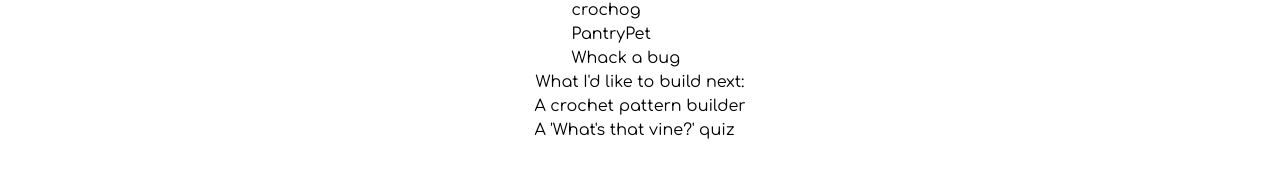
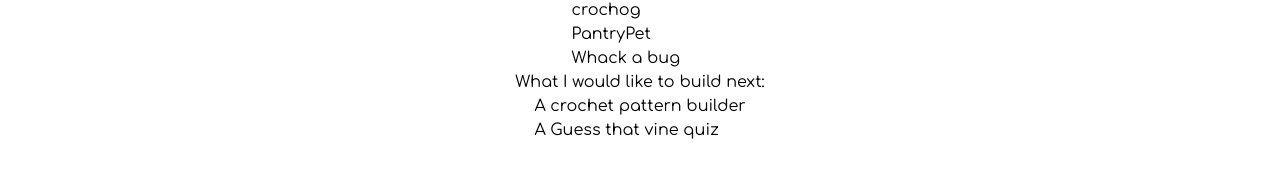
Before and after one commit to nellie-allsop/portfolio, a Next.js app: page /webdev in a window 1280 px wide. Shown: the part 210-402 px from the top of the page. Built offline with nearby package versions, Linux system fonts and the light colour scheme.

Commit message:
remove apostrophes for deployment

```diff
--- a/src/app/webdev/page.tsx
+++ b/src/app/webdev/page.tsx
@@ -10,7 +10,7 @@ export default function About() {
 	return (
 		<div className="p-8 flex flex-col items-center min-h-screen">
 			<h1 className="font-bold text-4xl text-purple-500">Coding</h1>
-			<br/>
+			<br />
 			<p>Projects so far:</p>
 			<ul>
 				<li>DnD Companion</li>
@@ -18,10 +18,10 @@ export default function About() {
 				<li>PantryPet</li>
 				<li>Whack a bug</li>
 			</ul>
-<p>What I'd like to build next:</p>
+			<p>What I would like to build next:</p>
 			<ul>
 				<li>A crochet pattern builder</li>
-	<li>A 'What's that vine?' quiz</li>
+				<li>A Guess that vine quiz</li>
 			</ul>
 		</div>
 	);
```
Also changed, not shown: 1 other file (tests, documents, lock files or other folders). Lines whose indentation alone changed are shown as unchanged.
